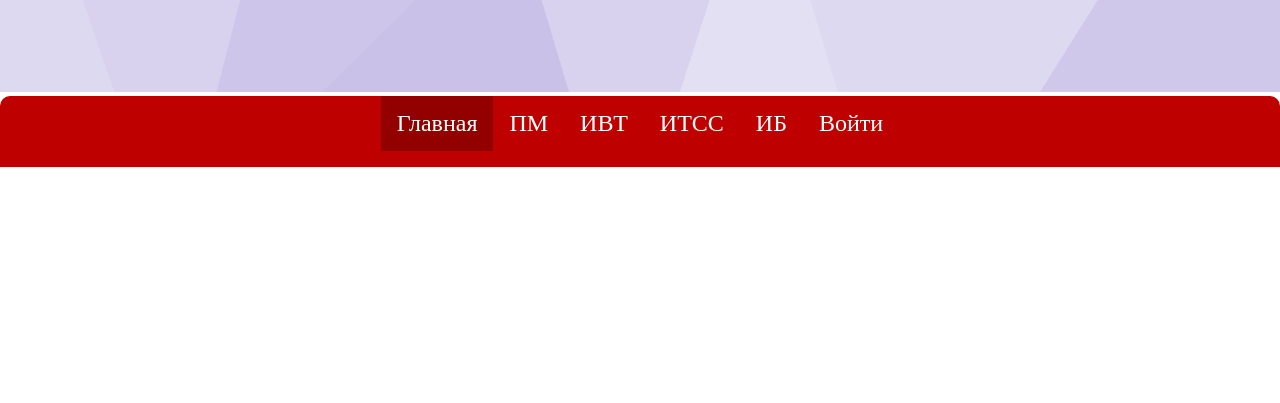
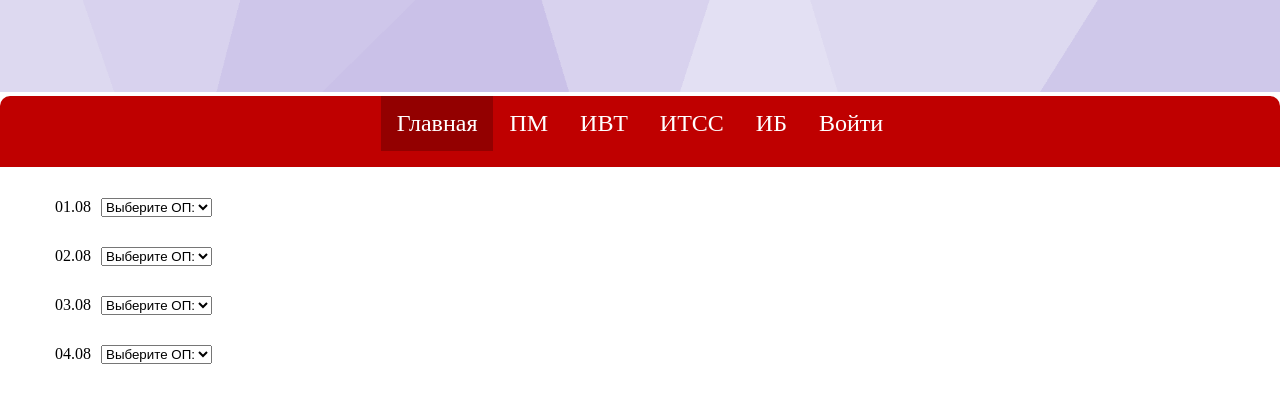
Before and after one commit to Koulmi/PREDPROFOLIMPIADA, a Flask app: page / in a window 1280 px wide. Shown: the top 403 px of the page. Run offline with Flask 3, Linux system fonts and the light colour scheme.

Commit message:
Update home.html

```diff
--- a/templates/home.html
+++ b/templates/home.html
@@ -44,7 +44,50 @@
         </div>
     </div>
 
-
+<div class="mainButtons">
+            <menu>
+                <form>
+                    <label>01.08</label>
+                    <select onchange="if (this.value) window.location.href = this.value">
+                        <option value="">Выберите ОП:</option>
+                        <option value="{{ url_for('result_pm') }}">ПМ</option>
+                        <option value="{{ url_for('result_ivt') }}">ИВТ</option>
+                        <option value="{{ url_for('result_itss') }}">ИТСС</option>
+                        <option value="{{ url_for('result_ib') }}">ИБ</option>
+                    </select>
+                </form>
+                <form>
+                    <label>02.08</label>
+                    <select onchange="if (this.value) window.location.href = this.value">
+                        <option value="">Выберите ОП:</option>
+                        <option value="{{ url_for('result_pm') }}">ПМ</option>
+                        <option value="{{ url_for('result_ivt') }}">ИВТ</option>
+                        <option value="{{ url_for('result_itss') }}">ИТСС</option>
+                        <option value="{{ url_for('result_ib') }}">ИБ</option>
+                    </select>
+                </form>
+                <form>
+                    <label>03.08</label>
+                    <select onchange="if (this.value) window.location.href = this.value">
+                        <option value="">Выберите ОП:</option>
+                        <option value="{{ url_for('result_pm') }}">ПМ</option>
+                        <option value="{{ url_for('result_ivt') }}">ИВТ</option>
+                        <option value="{{ url_for('result_itss') }}">ИТСС</option>
+                        <option value="{{ url_for('result_ib') }}">ИБ</option>
+                    </select>
+                </form>
+                <form>
+                    <label>04.08</label>
+                    <select onchange="if (this.value) window.location.href = this.value">
+                        <option value="">Выберите ОП:</option>
+                        <option value="{{ url_for('result_pm') }}">ПМ</option>
+                        <option value="{{ url_for('result_ivt') }}">ИВТ</option>
+                        <option value="{{ url_for('result_itss') }}">ИТСС</option>
+                        <option value="{{ url_for('result_ib') }}">ИБ</option>
+                    </select>
+                </form>
+            </menu>
+        </div>
 
 </body>
 </html>
```
